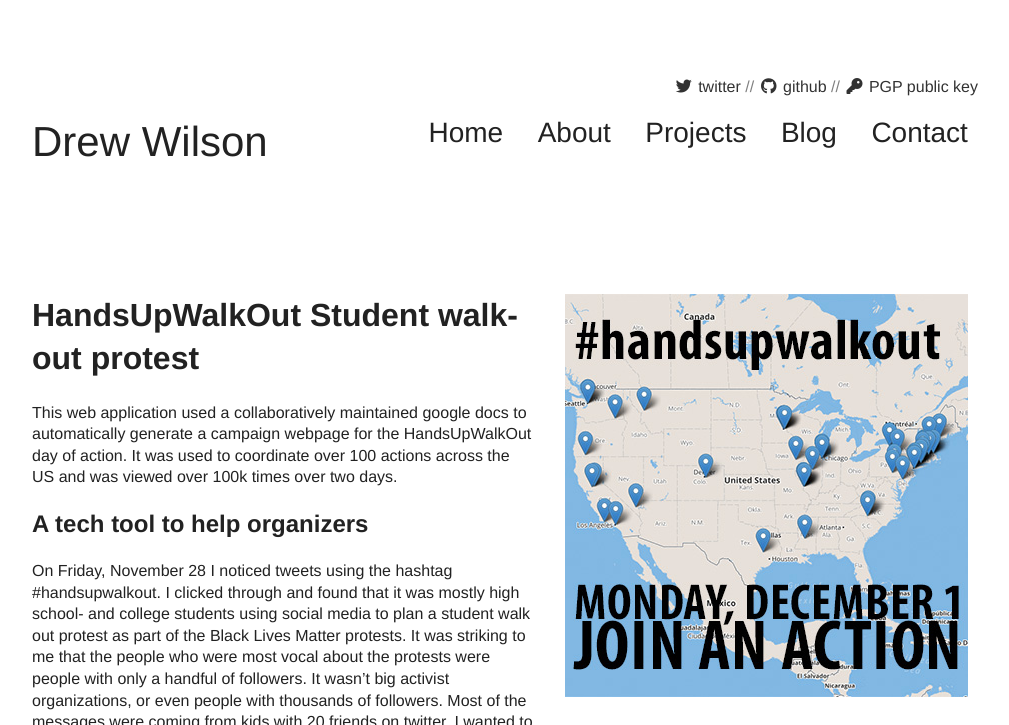
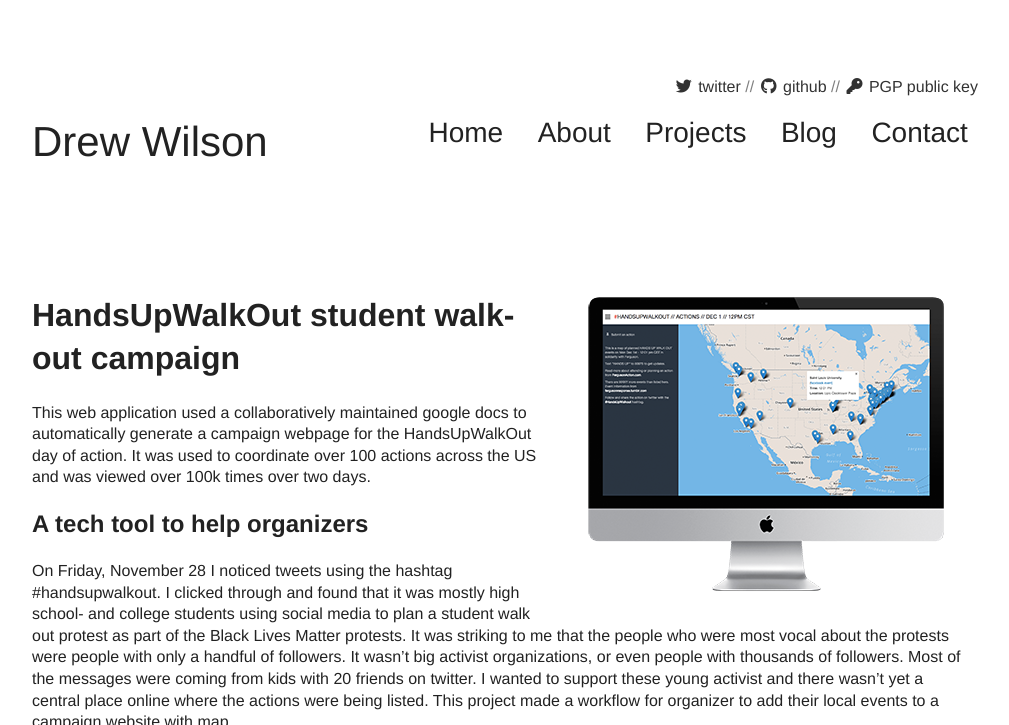
Before and after one commit to drewrwilson/drewrwilson.github.io, a Jekyll site: the page built from _posts/projects/2014-12-1-handsupwalkout.md, in a window 1280 px wide and 900 px high, cut to the strip 0-725 px from the top of the window. Shown: the whole strip, without its empty margins (140-1149 px from the left). Built offline with Jekyll 4.4.1, drawn with Linux system fonts in a browser that asks for light colours; nearby versions of some CDN libraries; library files that are not in the unit come from our copies.

Commit message:
update img for handsupwalkout

```diff
--- a/_posts/projects/2014-12-1-handsupwalkout.md
+++ b/_posts/projects/2014-12-1-handsupwalkout.md
@@ -1,6 +1,6 @@
 ---
 layout: portfolio_entry
-title: HandsUpWalkOut Student walk-out protest
+title: HandsUpWalkOut student walk-out campaign
 description: Web application for coordinating a national campaign of student walk-out protests
 link: https://handsupwalkout.com
 images:
@@ -8,7 +8,7 @@ images:
 - handsupwalkout/handsupwalkout-cu-boulder.jpg
 - handsupwalkout/handsupwalkout-harvard-square.jpg
 - handsupwalkout/handsupwalkout-times-square.jpg
-thumbnail: handsupwalkout/handsupwalkout-fb.jpg
+thumbnail: handsupwalkout/handsupwalkout-webpage-preview-sm.png
 categories:
 - projects
 
```
Also changed, not shown: assets/img/projects/handsupwalkout/handsupwalkout-webpage-preview-sm.png (added).
